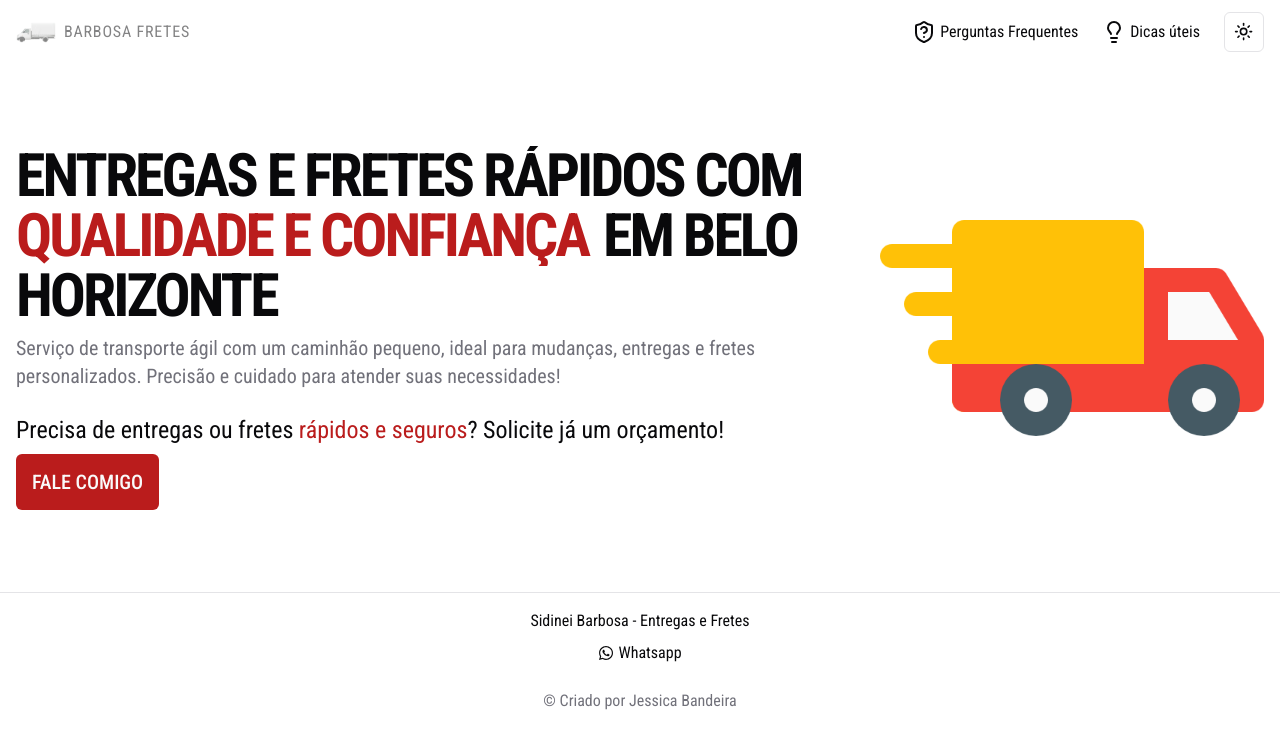
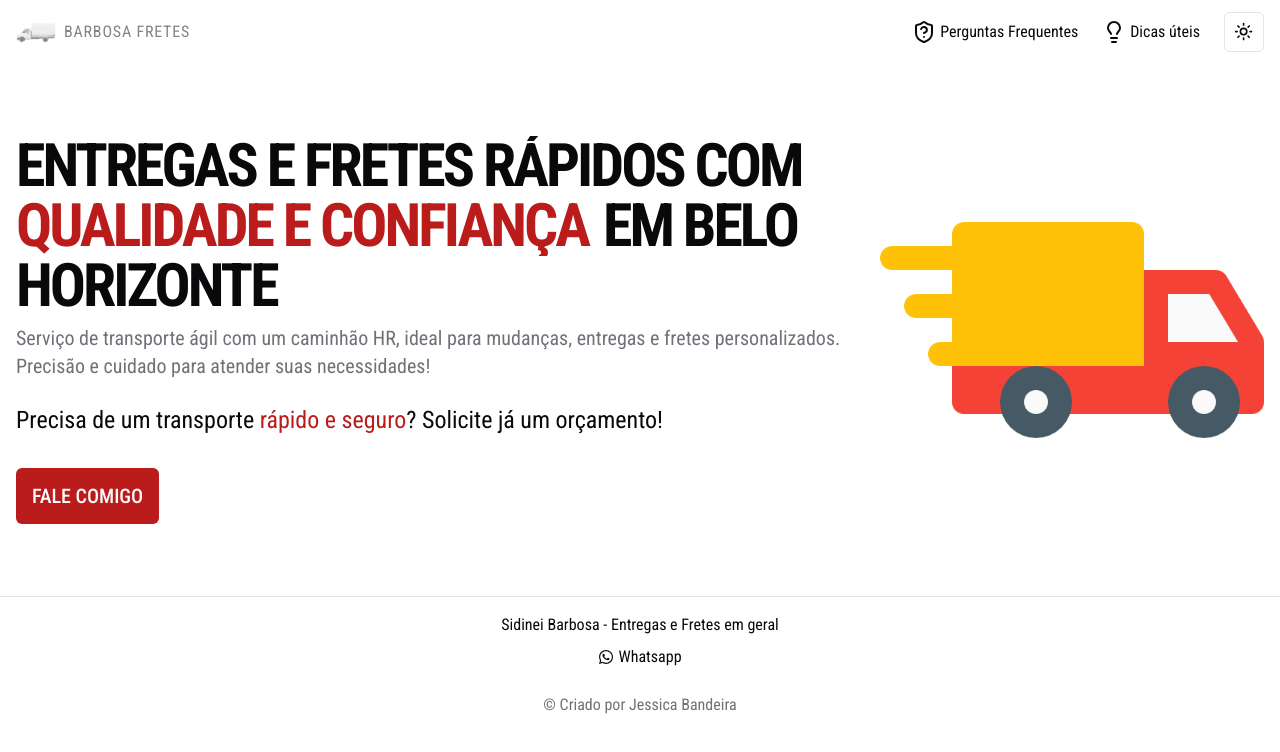
Before and after one commit to jessicasantosb/freelance-barbosa-transportes, a Next.js app: page / in a window 1280 px wide. Shown: the top 752 px of the page. Built offline with nearby package versions, Linux system fonts and the light colour scheme.

Commit message:
style: update improve phrases

```diff
--- a/src/components/footer.tsx
+++ b/src/components/footer.tsx
@@ -9,7 +9,7 @@ export function Footer() {
 
       <footer className="py-4 px-2 flex flex-col items-center justify-center">
         <div className="flex flex-col items-center justify-center">
-          <p>Sidinei Barbosa - Entregas e Fretes</p>
+          <p>Sidinei Barbosa - Entregas e Fretes em geral</p>
           <Link
             href={`https://wa.me/${process.env.NEXT_PUBLIC_WHATSAPP_NUMBER}`}
             target="_blank"
--- a/src/components/home/message-trigger.tsx
+++ b/src/components/home/message-trigger.tsx
@@ -21,13 +21,13 @@ export function MessageTrigger({ custom }: { custom: FadeInVariantsType }) {
           custom={custom}
           className="text-2xl pb-2"
         >
-          Precisa de entregas ou fretes{" "}
-          <span className="text-secondary">rápidos e seguros</span>? Solicite já
+          Precisa de um transporte{" "}
+          <span className="text-secondary">rápido e seguro</span>? Solicite já
           um orçamento!
         </motion.p>
       </div>
 
-      <div className="overflow-hidden">
+      <div className="overflow-hidden mt-6">
         <Button asChild>
           <motion.button
             variants={fadeInVariants}
--- a/src/components/home/message.tsx
+++ b/src/components/home/message.tsx
@@ -59,7 +59,7 @@ export function HomeMessage() {
           custom={custom}
           className="pb-6 text-xl text-muted-foreground"
         >
-          Serviço de transporte ágil com um caminhão pequeno, ideal para
+          Serviço de transporte ágil com um caminhão HR, ideal para
           mudanças, entregas e fretes personalizados. Precisão e cuidado para
           atender suas necessidades!
         </motion.h3>
```
